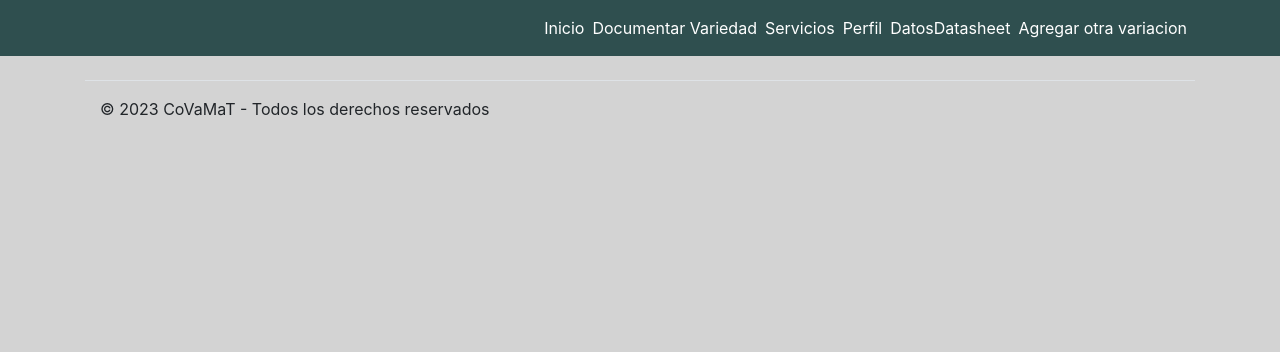
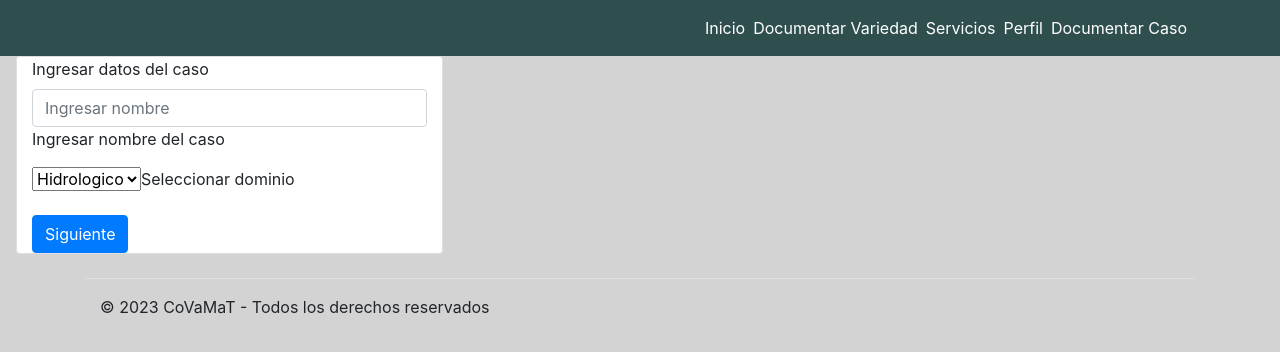
Before and after one commit to panchitowok2/front_Covamat, a React (Create React App) app: page /DocumentarCaso in a window 1280 px wide. Shown: the top 352 px of the page. Built offline with nearby package versions, Linux system fonts and the light colour scheme.

Commit message:
Agregue el componente datos caso

```diff
--- a/package.json
+++ b/package.json
@@ -11,7 +11,7 @@
     "bootstrap": "^5.3.3",
     "graphql": "^16.6.0",
     "react": "^18.2.0",
-    "react-bootstrap": "^2.10.2",
+    "react-bootstrap": "^2.10.4",
     "react-dom": "^18.2.0",
     "react-hook-form": "^7.51.3",
     "react-router-dom": "^6.23.1",
--- a/src/Components/App.jsx
+++ b/src/Components/App.jsx
@@ -6,9 +6,7 @@ import PantallaLogIn from './PantallaLogIn.js';
 import Profile from './profile.js';
 import { Link, BrowserRouter, Route, Routes } from 'react-router-dom';
 import Footer from './Footer/footer.jsx';
-import DatosDatasheet from './/DocumentarVariedad/DatosDatasheet.jsx'
-import AgregarOtraVariacion from './DocumentarVariedad/AgregarOtraVariacion.jsx';
-
+import DatosCaso from './DocumentarCaso/DatosCaso.jsx'
 const client = new ApolloClient({
   uri: 'http://localhost:4000',
   cache: new InMemoryCache(),
@@ -25,8 +23,7 @@ export default function App() {
               <Link to="/documentarvariedad" className="nav-link mr-2 text-white">Documentar Variedad</Link>
               <Link to="/servicios" className="nav-link mr-2 text-white">Servicios</Link>
               <Link to="/perfil" className="nav-link mr-2 text-white">Perfil</Link>
-              <Link to="/datosDatasheet" className="nav-link mr-2 text-white">DatosDatasheet</Link>
-              <Link to="/agregarOtra" className="nav-link mr-2 text-white">Agregar otra variacion</Link>
+              <Link to="/documentarCaso" className="nav-link mr-2 text-white">Documentar Caso</Link>
             </div>
           </div>
         </nav>
@@ -36,8 +33,7 @@ export default function App() {
             <Route path="/DocumentarVariedad" element={<DocumentarVariedad />} />
             <Route path="/Servicios" element={<Servicios />} />
             <Route path="/Perfil" element={<Profile />} />
-            <Route path="/DatosDatasheet" element={<DatosDatasheet />} />
-            <Route path="/AgregarOtra" element={<AgregarOtraVariacion />} />
+            <Route path="/DocumentarCaso" element={<DatosCaso />} />
           </Routes>
         </div>
           <Footer />
--- /dev/null
+++ b/src/Components/DocumentarCaso/DatosCaso.jsx
@@ -0,0 +1,43 @@
+import Button from 'react-bootstrap/Button';
+import Form from 'react-bootstrap/Form';
+import { FloatingLabel } from 'react-bootstrap';
+
+
+function DatosCaso() {
+    return (
+        <>
+            <div className='row align-items-start'>
+                <div className='card col-md-4 ml-3'>
+                    <Form>
+                        <Form.Label className='fw-bold' >Ingresar datos del caso</Form.Label>
+                        <Form.Group className="mb-2" controlId="formBasicEmail">
+                            <FloatingLabel
+                                controlId='floatingInput'
+                                label='Ingresar nombre del caso'
+                                className='mb-2'>
+                                <Form.Control placeholder="Ingresar nombre" />
+
+                            </FloatingLabel>
+                        </Form.Group>
+
+                        <Form.Group className="mb-3" controlId="formBasicPassword">
+                            <FloatingLabel controlId='floatingSelect' label='Seleccionar dominio'>
+                                <Form.Select aria-label='selector-dominio'>
+                                    <option value='1'> Hidrologico</option>
+                                    <option value='2'> Geologico</option>
+                                </Form.Select>
+                            </FloatingLabel>
+
+                        </Form.Group>
+                        <Button variant="primary" type="submit">
+                            Siguiente
+                        </Button>
+                    </Form>
+                </div>
+            </div>
+        </>
+
+    )
+}
+
+export default DatosCaso;
```
Also changed, not shown: 1 other file (tests, documents, lock files or other folders).
